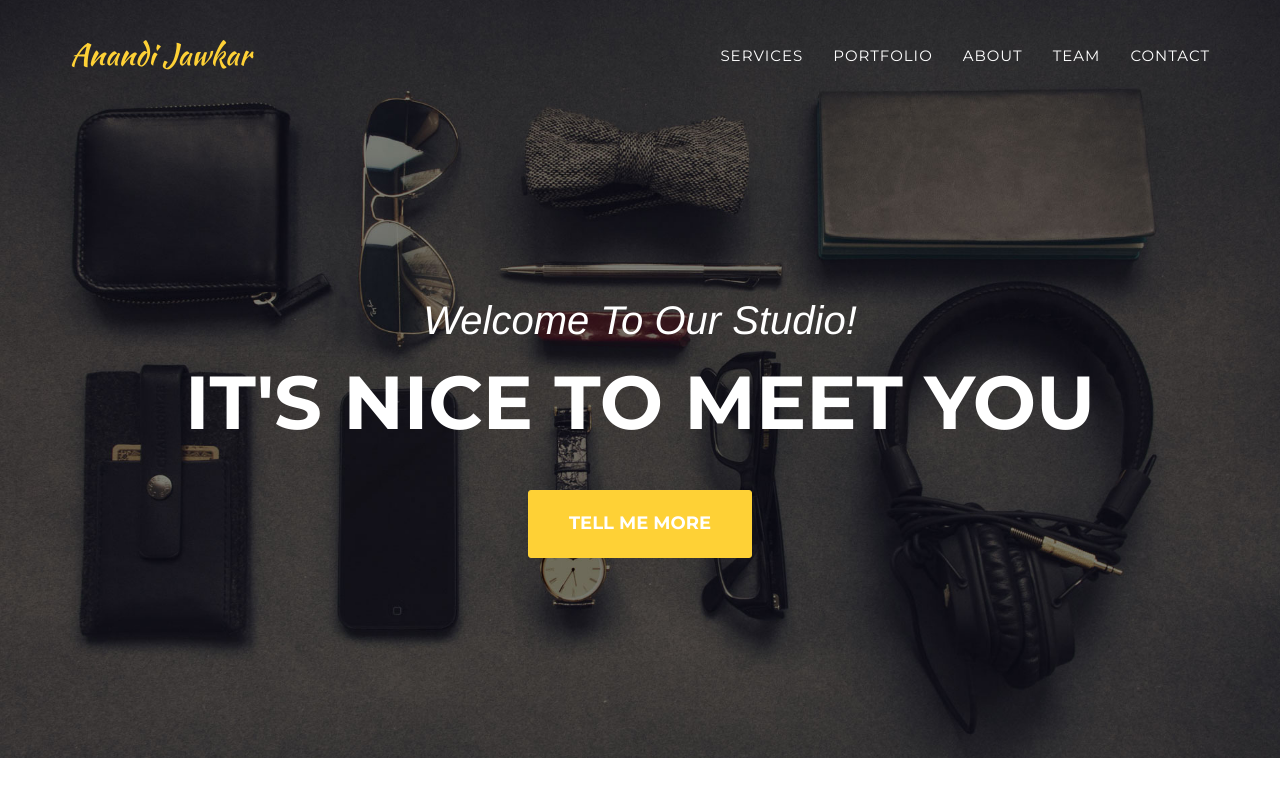
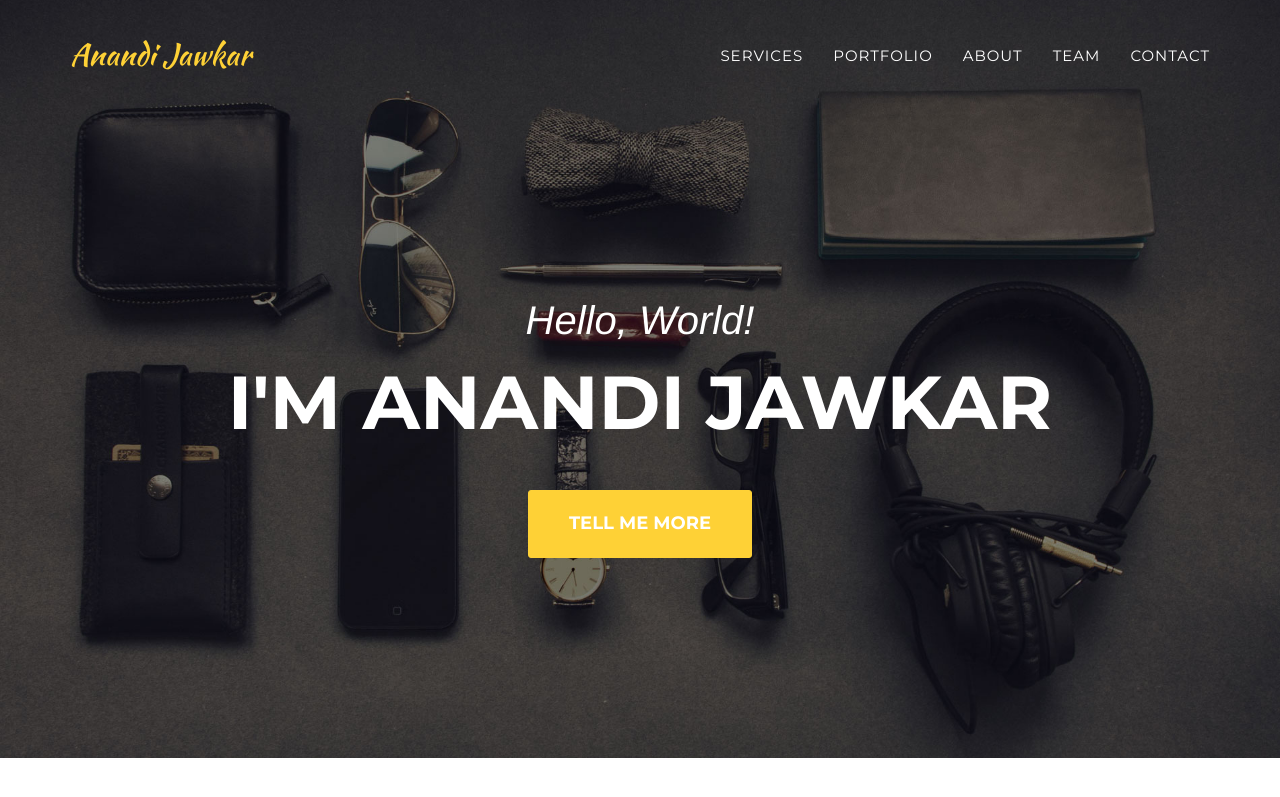
Before and after one commit to anandijawkar/aj, a Jekyll site: the page built from index.html, in a window 1280 px wide and 900 px high. Shown: the top 797 px of the window. Built offline with Jekyll 4.4.1, drawn with Linux system fonts in a browser that asks for light colours; nearby versions of some CDN libraries; some web fonts are replaced; library files that are not in the unit come from our copies.

Commit message:
Update header.html

```diff
--- a/_includes/header.html
+++ b/_includes/header.html
@@ -44,8 +44,8 @@
     <header>
         <div class="container">
             <div class="intro-text">
-                <div class="intro-lead-in">Welcome To Our Studio!</div>
-                <div class="intro-heading">It's Nice To Meet You</div>
+                <div class="intro-lead-in">Hello, World!</div>
+                <div class="intro-heading">I'm Anandi Jawkar</div>
                 <a href="#services" class="page-scroll btn btn-xl">Tell Me More</a>
             </div>
         </div>
```
